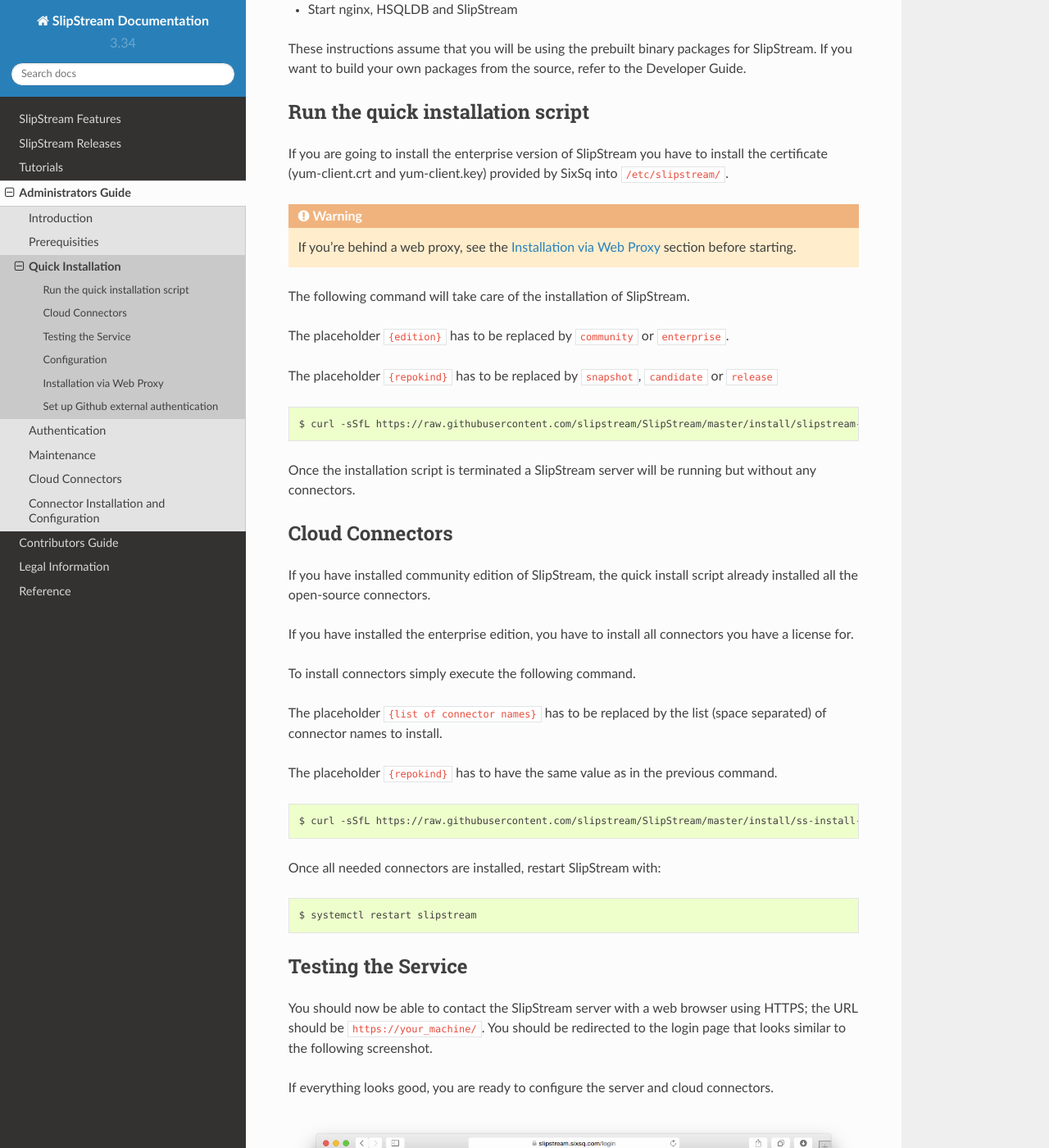
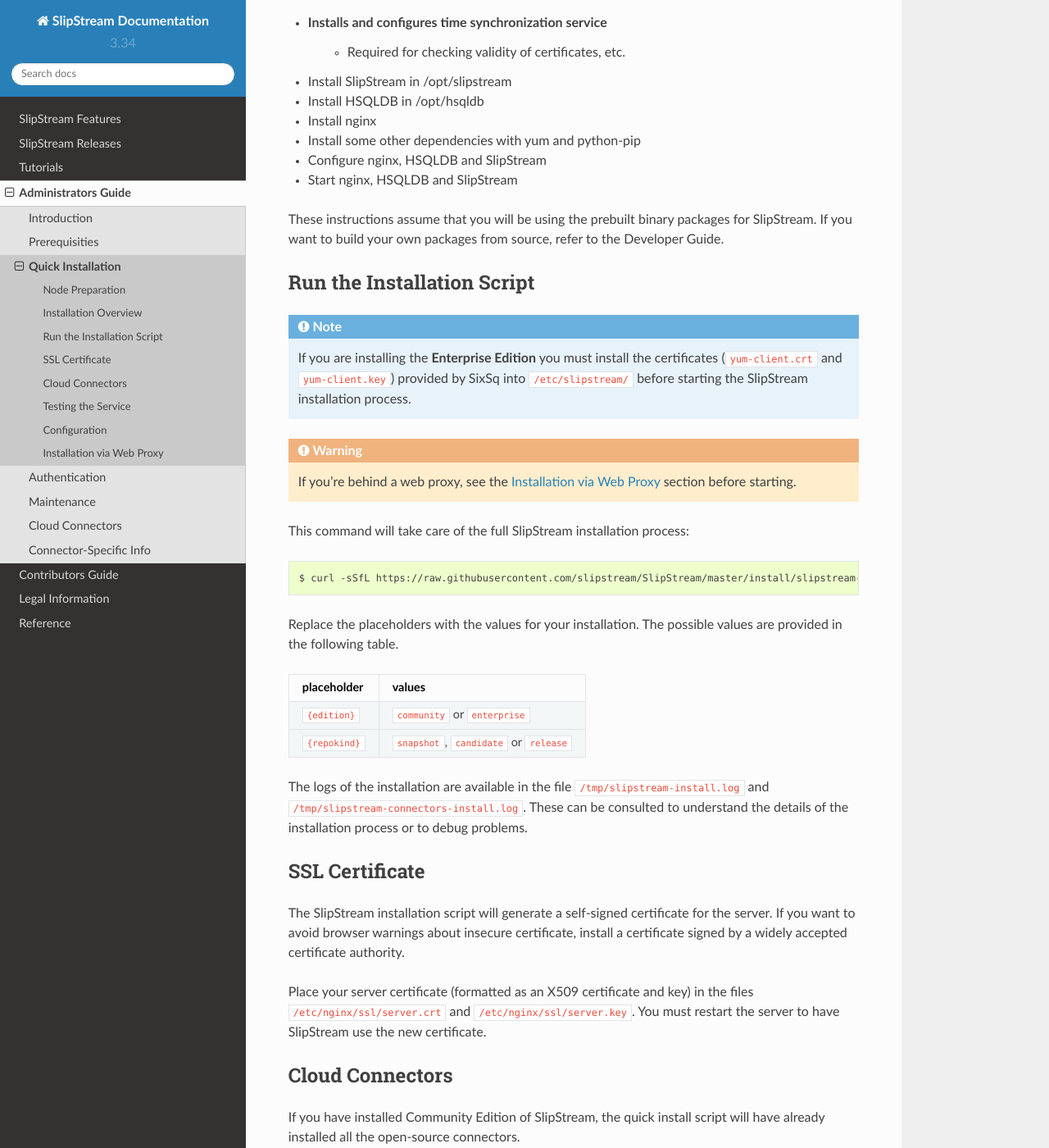
Before and after one commit to slipstream/SlipStreamDocumentation, a Sphinx documentation site: the page built from docs/administrator_guide/quick_installation.rst, in a window 1280 px wide and 1400 px high, scrolled down 1307 px. Shown: the whole window at 82% size. Built offline with Sphinx 7.4.7 and the Read the Docs theme 2.0.0, drawn with Linux system fonts in a browser that asks for light colours; some of the changed text lies outside the part shown.

Commit message:
update administrator guide

```diff
--- a/docs/administrator_guide/connectors/index.rst
+++ b/docs/administrator_guide/connectors/index.rst
@@ -1,13 +1,11 @@
 
-Connector Installation and Configuration
-========================================
+Connector-Specific Info
+=======================
 
 .. toctree::
    :maxdepth: 2
 
    cloudstack_connector
    ec2_connector
-   occi_connector
    openstack_connector
-   stratuslab_connector
    vcloud_connector
--- a/docs/administrator_guide/quick_installation.rst
+++ b/docs/administrator_guide/quick_installation.rst
@@ -4,13 +4,23 @@
 An automated installation script is available to install SlipStream and
 all of its dependencies on a CentOS 7 machine.
 
-The script will **not** perform a general upgrade of your CentOS 7
-system. You may want to run::
+Node Preparation
+----------------
+
+Deploy the machine that you'll be using for your SlipStream server
+with the CentOS 7 operating system.  (See the prerequisites in the
+previous section for sizing information.)
+
+The installation script will **not** perform a general upgrade of your
+CentOS 7 system. You may want to run::
 
   $ yum upgrade -y
 
-to make your system consistent with the latest packages and security
-patches.
+to ensure your system has the latest software and security patches.
+
+
+Installation Overview
+---------------------
 
 This installation script will run through the following phases:
 
@@ -52,62 +62,86 @@
 - Start nginx, HSQLDB and SlipStream
 
 These instructions assume that you will be using the prebuilt binary
-packages for SlipStream. If you want to build your own packages from the
+packages for SlipStream. If you want to build your own packages from
 source, refer to the Developer Guide.
 
-Run the quick installation script
----------------------------------
+Run the Installation Script
+---------------------------
 
-If you are going to install the enterprise version of SlipStream you
-have to install the certificate (yum-client.crt and yum-client.key)
-provided by SixSq into ``/etc/slipstream/``.
+.. note::
+
+   If you are installing the **Enterprise Edition** you must install
+   the certificates (``yum-client.crt`` and ``yum-client.key``)
+   provided by SixSq into ``/etc/slipstream/`` before starting the
+   SlipStream installation process.
 
 .. warning::
 
     If you're behind a web proxy, see the `Installation via Web
     Proxy <#proxy_section>`__ section before starting.
 
-The following command will take care of the installation of SlipStream.
-
-The placeholder ``{edition}`` has to be replaced by ``community`` or
-``enterprise``.
-
-The placeholder ``{repokind}`` has to be replaced by ``snapshot``,
-``candidate`` or ``release``
-
-::
+This command will take care of the full SlipStream installation process::
 
     $ curl -sSfL https://raw.githubusercontent.com/slipstream/SlipStream/master/install/slipstream-install.sh | bash -s {edition} {repokind}
 
-Once the installation script is terminated a SlipStream server will be
-running but without any connectors.
+Replace the placeholders with the values for your installation.  The
+possible values are provided in the following table.
+
++----------------+--------------------------------------------+
++ placeholder    + values                                     +
++================+============================================+
++ ``{edition}``  + ``community`` or ``enterprise``            +
++----------------+--------------------------------------------+
++ ``{repokind}`` + ``snapshot``, ``candidate`` or ``release`` +
++----------------+--------------------------------------------+
+
+The logs of the installation are available in the file
+``/tmp/slipstream-install.log`` and
+``/tmp/slipstream-connectors-install.log``.  These can be consulted to
+understand the details of the installation process or to debug
+problems.
+
+SSL Certificate
+---------------
+
+The SlipStream installation script will generate a self-signed
+certificate for the server. If you want to avoid browser warnings
+about insecure certificate, install a certificate signed by a widely
+accepted certificate authority.
+
+Place your server certificate (formatted as an X509 certificate and
+key) in the files ``/etc/nginx/ssl/server.crt`` and
+``/etc/nginx/ssl/server.key``.  You must restart the server to have
+SlipStream use the new certificate.
 
 Cloud Connectors
 ----------------
 
-If you have installed community edition of SlipStream, the quick install
-script already installed all the open-source connectors.
+If you have installed Community Edition of SlipStream, the quick
+install script will have already installed all the open-source
+connectors.
 
-If you have installed the enterprise edition, you have to install all
+If you have installed the Enterprise Edition, you have to install all
 connectors you have a license for.
 
-To install connectors simply execute the following command.
+To install connectors, simply execute::
 
-The placeholder ``{list of connector names}`` has to be replaced by the
-list (space separated) of connector names to install.
+    $ curl -sSfL https://raw.githubusercontent.com/slipstream/SlipStream/master/install/ss-install-connectors.sh | bash -s -- -r {repokind} {connector names}
 
-The placeholder ``{repokind}`` has to have the same value as in the
-previous command.
++------------------------+--------------------------------------------+
++ placeholder            + values                                     +
++========================+============================================+
++ ``{connector names}``  + space-separated list of connectors         +
++------------------------+--------------------------------------------+
++ ``{repokind}``         + ``snapshot``, ``candidate`` or ``release`` +
++------------------------+--------------------------------------------+
 
-::
-
-    $ curl -sSfL https://raw.githubusercontent.com/slipstream/SlipStream/master/install/ss-install-connectors.sh | bash -s -- -r {repokind} {list of connector names}
-
-Once all needed connectors are installed, restart SlipStream with:
-
-::
+Once all needed connectors are installed, restart SlipStream::
 
     $ systemctl restart slipstream
+
+You will then be able to configure the cloud connectors that you have
+installed.
 
 Testing the Service
 -------------------
@@ -128,17 +162,10 @@
 Configuration
 -------------
 
-To configure your SlipStream server you can either use the user
-interface or drive the configuration from configuration files. Refer
-to the dedicated :ref:`configuration files documentation page
-<dg-cfg-files>` for more details.
-
-This will allow you to define configuration for:
-
--  Connectors
--  Modules
--  Users
--  Cloud Ids
+To configure your SlipStream server, log into the server as ``super``
+and use the pages found under the "Configuration" menu item.  Use the
+information in the Authentication, Cloud Connectors, and Connector
+Installation and Configuration sections.
 
 Installation via Web Proxy
 --------------------------
@@ -158,9 +183,7 @@
 appropriate values. This allows the commands ``curl`` and ``rpm`` to
 access everything.
 
-In addition, you need to add the following lines to ``/etc/yum.conf``:
-
-::
+In addition, you need to add the following lines to ``/etc/yum.conf``::
 
     # The proxy server - proxy server:port number
     proxy=http://xxx.xxx.xxx.xxx:3128
@@ -169,28 +192,3 @@
     proxy_password=yyy
 
 again replacing the values as appropriate.
-
-Set up Github external authentication
--------------------------------------
-
-Since version 2.22, Github users can log in SlipStream with their
-Github account (if a match is found between Github email and
-SlipStream email, existing SlipStream account is then bound to the
-Github account, otherwise a new SlipStream user is created).
-
-First, register this new SlipStream instance in Github:
-https://github.com/settings/applications/new.  The Homepage URL can be
-the SlipStream instance end point.  The Authorization callback URL
-must be <SlipStream end point>/auth/callback-github.  You will obtain
-a Github client ID and a Github secret (see next).
-
-Then, edit authentication server configuration
-(/opt/slipstream/ssclj/resources/db.spec) with these Github
-credentials. (Do not forget to provide values for :auth-server and
-:main-server entries).
-
-Finally, restart ssclj service.
-
-::
-
-    $ systemctl restart ssclj
--- a/docs/legal/copyright.rst
+++ b/docs/legal/copyright.rst
@@ -1,7 +1,7 @@
 Copyright
 =========
 
-Copyright (c) 2015, `SixSq Sarl <http://sixsq.com/>`__.
+Copyright (c) 2018, `SixSq Sarl <http://sixsq.com/>`__.
 
 SixSq Sarl is the copyright holder for both the SlipStream software and
 documentation. Use of the software and documentation are subject to the
```
Also changed, not shown: other parts of docs/administrator_guide/quick_installation.rst (+1 -3 lines), docs/administrator_guide/cloud_connectors.rst (+31 -31 lines), docs/administrator_guide/connectors/occi_connector.rst (deleted, +0 -200 lines), docs/administrator_guide/connectors/stratuslab_connector.rst (deleted, +0 -144 lines), docs/administrator_guide/introduction.rst (+28 -23 lines), docs/administrator_guide/prerequisites.rst (+32 -25 lines), 1 other file.
